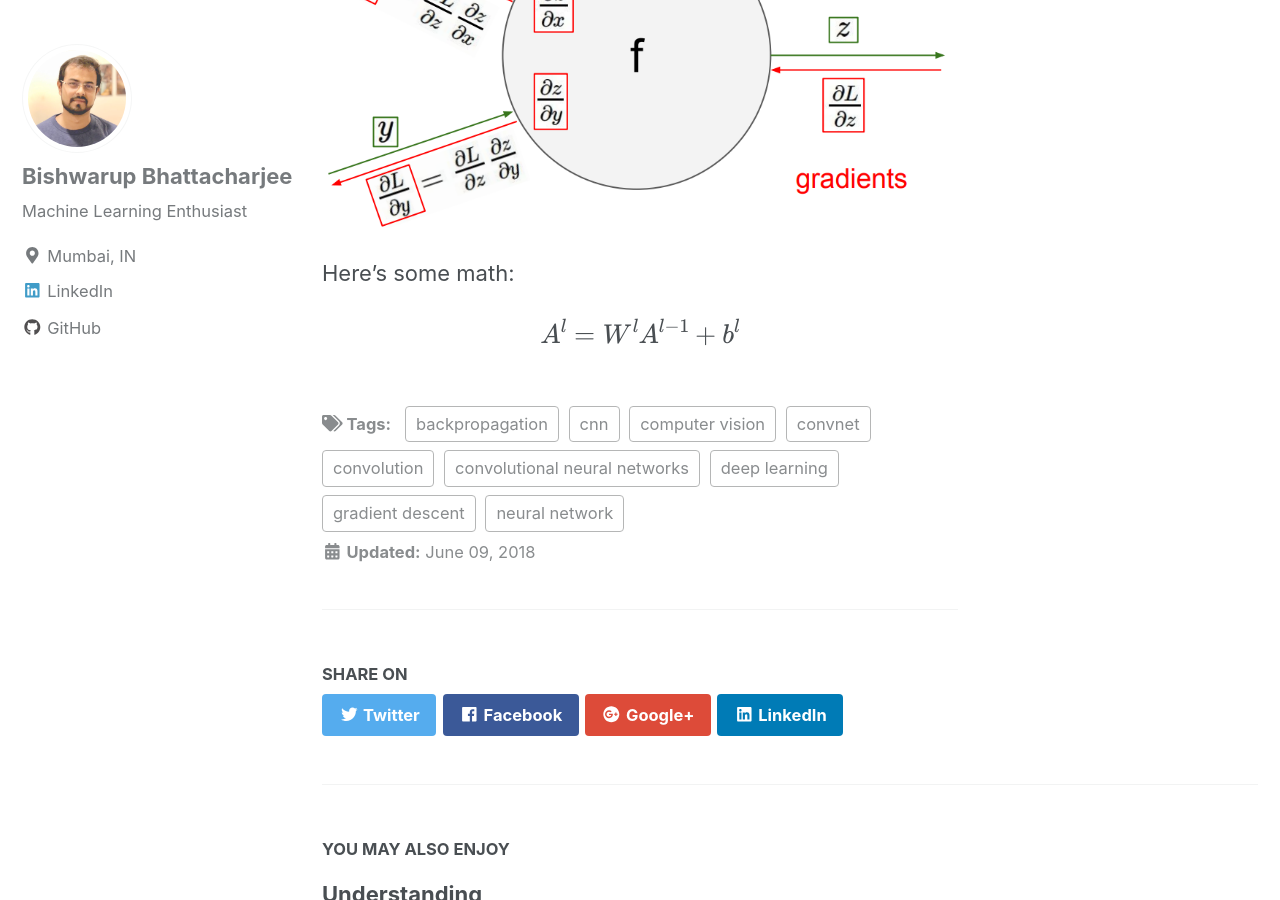
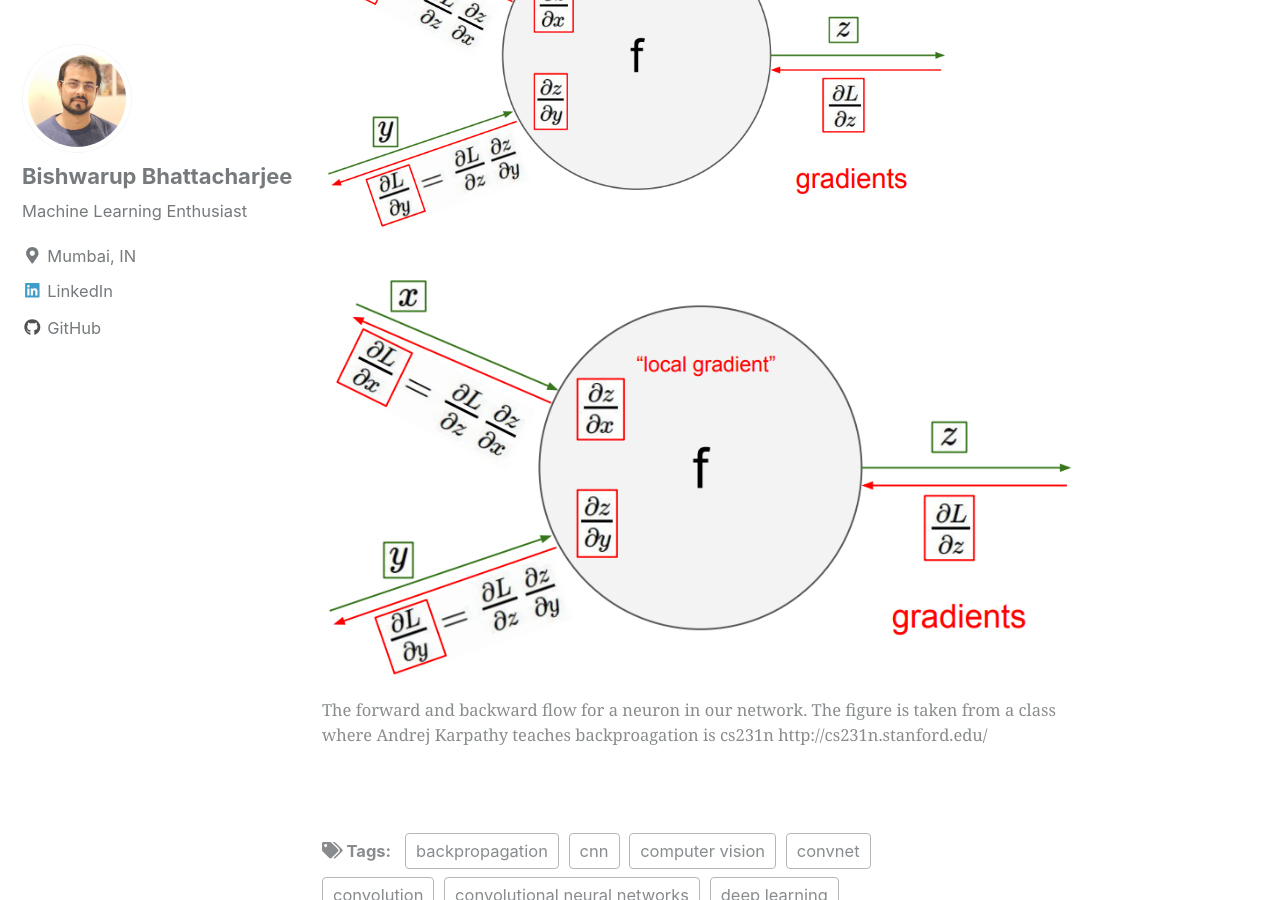
Before and after one commit to bishwarup307/bishwarup307.github.io, a Jekyll site: the page built from _posts/2018-06-09-convbackprop.md, in a window 1280 px wide and 900 px high, scrolled down 2642 px. Built offline with Jekyll 4.4.1, drawn with Linux system fonts in a browser that asks for light colours; nearby versions of some CDN libraries; formulas are drawn with MathJax 3.

Commit message:
testing figure caption -  post convbackprop

```diff
--- a/_posts/2018-06-09-convbackprop.md
+++ b/_posts/2018-06-09-convbackprop.md
@@ -20,6 +20,7 @@ Instead of trying to master the backpropagation for a particular type of network
 
 <img src="{{ site.url }}{{ site.baseurl }}/images/convbackprop/backprop_cs231n.png" alt="forward and backward pass of a hidden layer unit">
 
-Here's some math:
-
-$${A^l} = {W^l}{A^{l - 1}} + {b^l}$$
+<figure class="full">
+    <a href="/images/convbackprop/backprop_cs231n.png"><img src="/images/convbackprop/backprop_cs231n.png"></a>
+    <figcaption>The forward and backward flow for a neuron in our network. The figure is taken from a class where Andrej Karpathy teaches backproagation is cs231n http://cs231n.stanford.edu/</figcaption>
+</figure>
```
